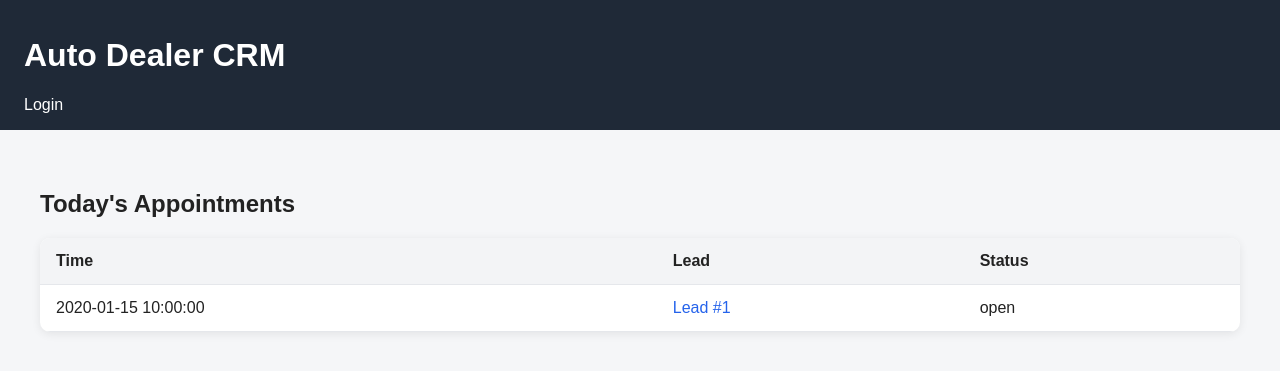
After one commit to andriisyniuchenko/auto_dealer_crm, a FastAPI app: template app/templates/appointments.html in a window 1280 px wide. The commit adds this page. Shown: the top 371 px of the page. Run offline with FastAPI, Linux system fonts and the light colour scheme; the template is opened without the code that fills it: most values are stand-ins (such as "Sample title", 1, 10 or a date in 2020); parts of the project's set-up code (start-up, migrations or seed data) failed here and were passed over.

Commit message:
Add appointments page to frontend

```diff
--- /dev/null
+++ b/app/templates/appointments.html
@@ -0,0 +1,34 @@
+{% extends "base.html" %}
+
+{% block title %}Appointments{% endblock %}
+
+{% block content %}
+<h2>Today's Appointments</h2>
+
+<table class="crm-table">
+    <thead>
+        <tr>
+            <th>Time</th>
+            <th>Lead</th>
+            <th>Status</th>
+        </tr>
+    </thead>
+    <tbody>
+        {% for appointment in appointments %}
+        <tr>
+            <td>{{ appointment.appointment_at }}</td>
+            <td>
+                <a href="/api/v1/leads-page/{{ appointment.lead_id }}">
+                    Lead #{{ appointment.lead_id }}
+                </a>
+            </td>
+            <td>{{ appointment.status }}</td>
+        </tr>
+        {% endfor %}
+    </tbody>
+</table>
+
+{% if not appointments %}
+<p>No appointments for today.</p>
+{% endif %}
+{% endblock %}
--- a/app/templates/base.html
+++ b/app/templates/base.html
@@ -15,6 +15,7 @@
 
                 <a href="/api/v1/dashboard-page">Dashboard</a>
                 <a href="/api/v1/leads-page">Leads</a>
+                <a href="/api/v1/appointments-page">Appointments</a>
                 <a href="/api/v1/logout">Logout</a>
 
             {% else %}
```
Also changed, not shown: app/api/v1/endpoints/pages.py (+19 -0 lines). Lines whose indentation alone changed are shown as unchanged.
